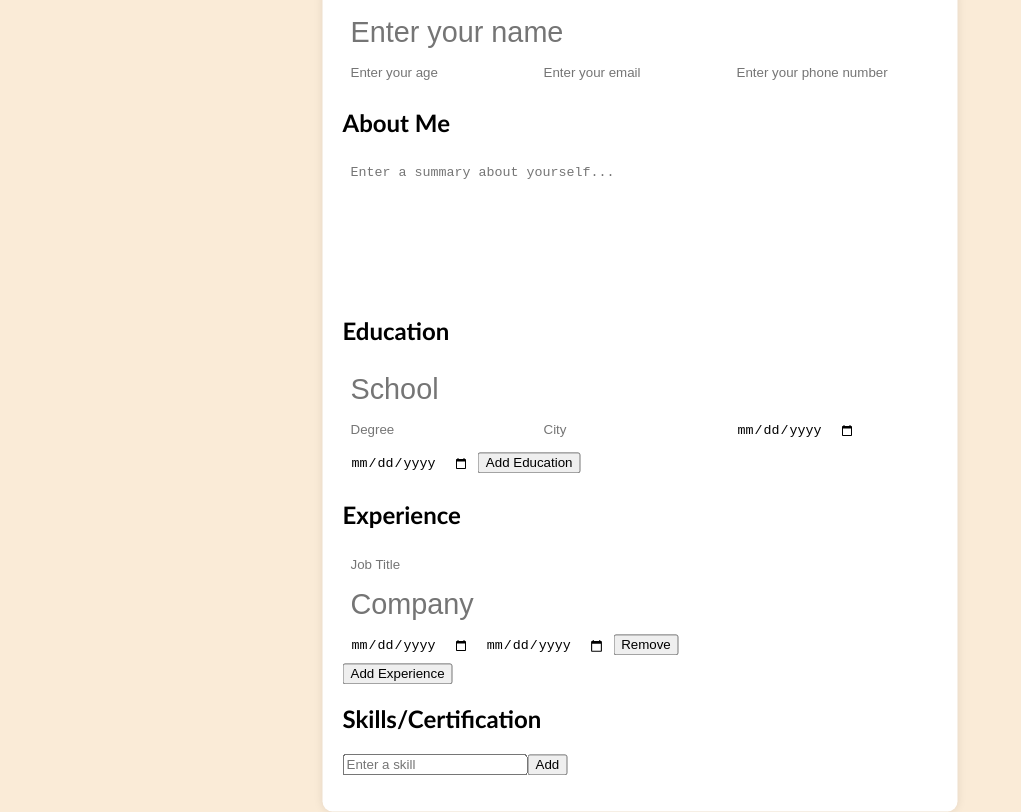
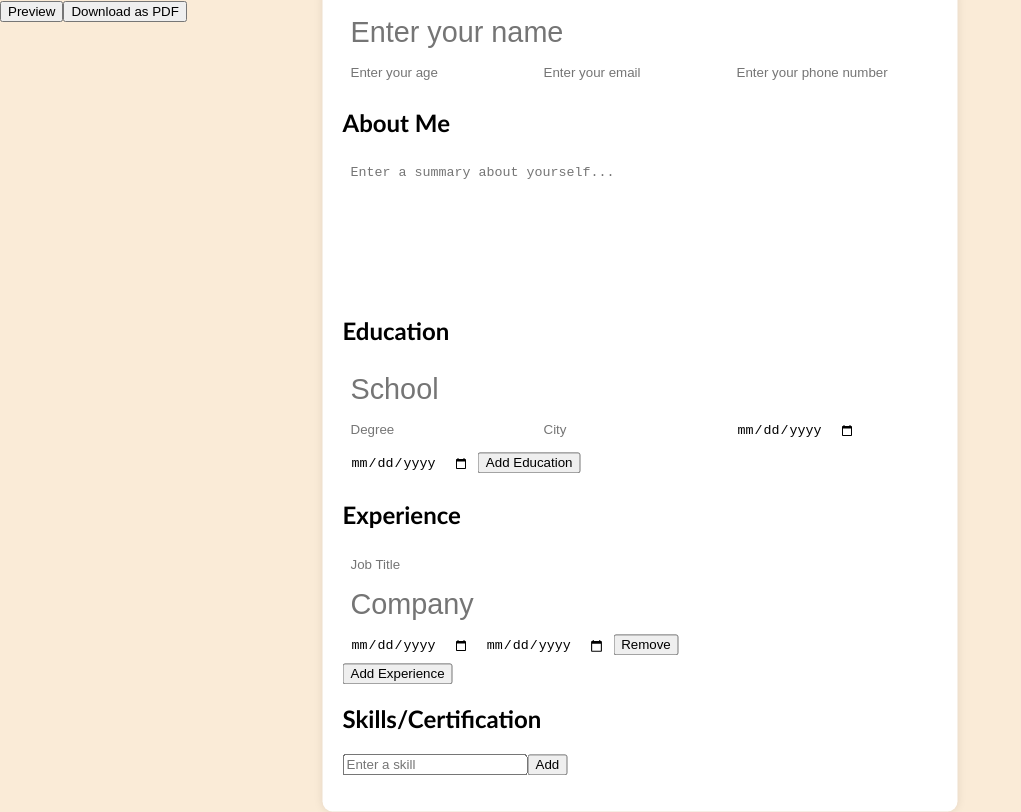
Before and after one commit to xxemat20xx/CV-App, a React (Vite) app: page / in a window 1280 px wide. Shown: the whole page, without its empty margins (0-1021 px from the left). Built offline with nearby package versions, Linux system fonts and the light colour scheme.

Commit message:
commit changes

```diff
--- a/src/components/CVForm.jsx
+++ b/src/components/CVForm.jsx
@@ -32,6 +32,8 @@ function CVForm(){
         setSkills(skill)
     }
     return(
+        <>
+
     <div className="cv-form">
         <PersonalInfo onChange={handlePersonalInfoChange} />
         <Summary onChange={handleSummaryChange} />
@@ -39,6 +41,12 @@ function CVForm(){
         <Experience onChange={handleExperienceChange}/>
         <Skill onChange={handleExperienceChange} />
     </div>
+        <div className="buttons-container">
+        <button className="btn">Preview</button>
+        <button className="btn">Download as PDF</button>
+    </div>
+
+    </>
     )
 }
 export default CVForm;
```
Also changed, not shown: src/index.css (line endings or trailing spaces).
